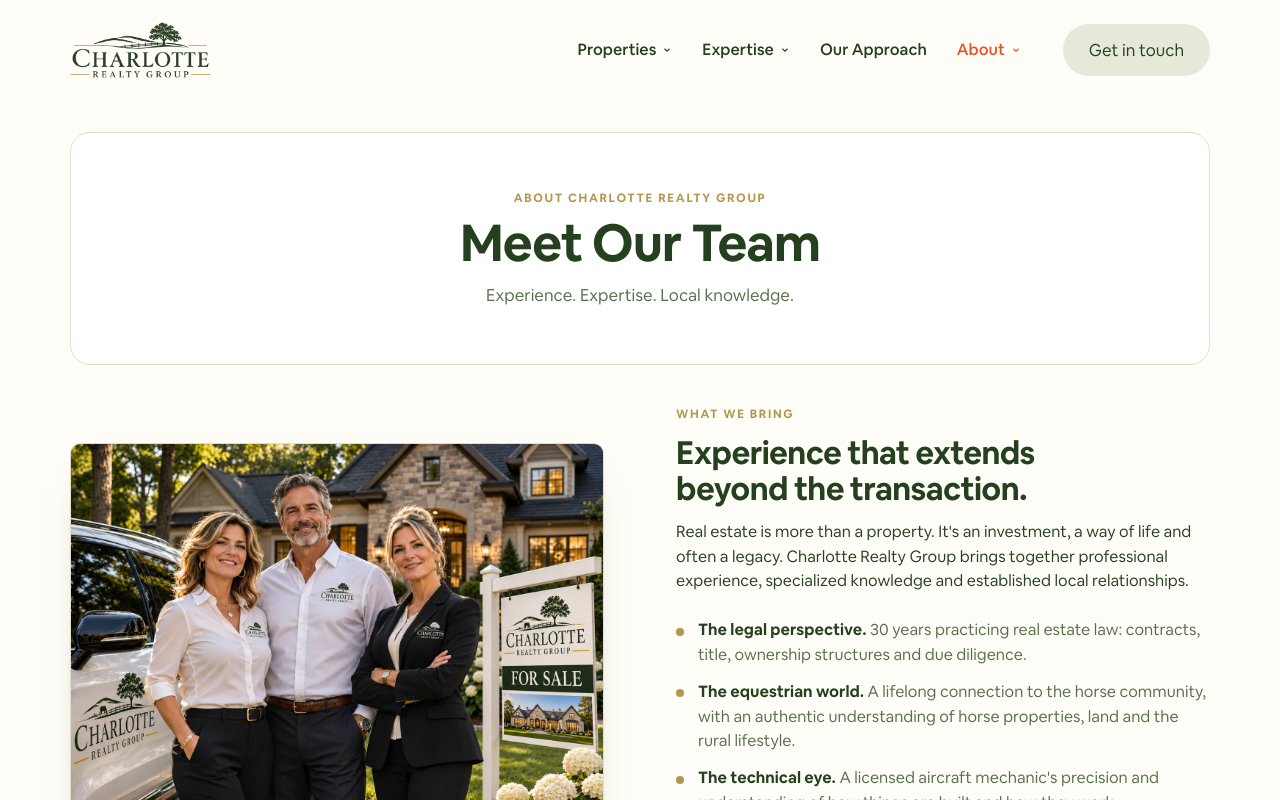
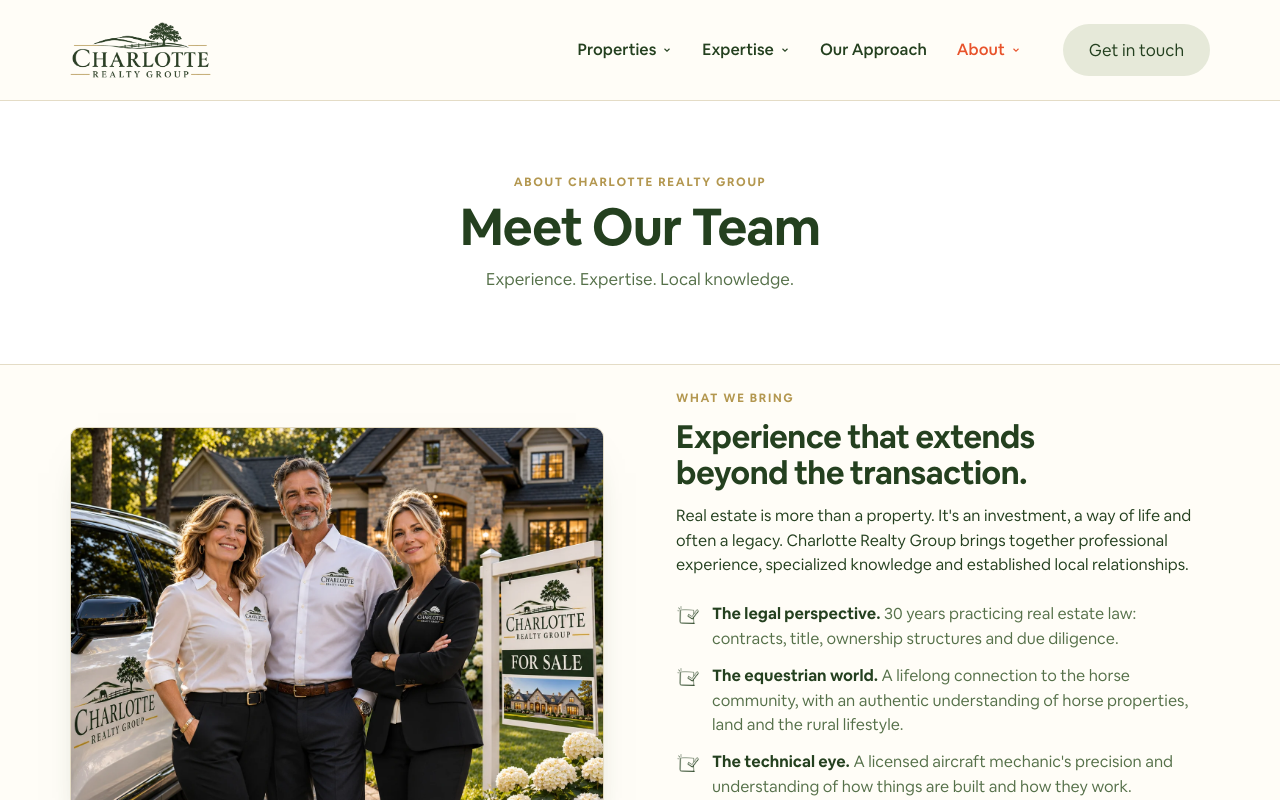
Before and after one commit to zazendesigns1/crc, a Next.js app: page /agents in a window 1280 px wide. Shown: the top 800 px of the page. Built offline with nearby package versions, Linux system fonts and the light colour scheme.

Commit message:
Full-width page title bands; checkmark bullets in brand green; card body text 15px
Co-Authored-By: Claude Opus 5.5 <noreply@anthropic.com>
Claude-Session: https://claude.ai/code/session_01Xsq23KtxJzc5kVVGjT4hLn

```diff
--- a/app/globals.css
+++ b/app/globals.css
@@ -1212,3 +1212,14 @@ footer.site .foot-links{row-gap:14px}
 .area-check{background:var(--forest)}
 /* Wider, shorter page-head intro */
 .page-head.agents-head p{max-width:760px}
+
+/* Page title areas: full width band (no rounded card, no side borders) */
+.page-head{background:#fff!important;border:0!important;border-top:1px solid var(--line)!important;border-bottom:1px solid var(--line)!important;padding:0!important;margin:0}
+.page-head > .wrap{background:none!important;border:0!important;border-radius:0!important;max-width:1180px;padding:72px 20px!important}
+@media (max-width:700px){.page-head > .wrap{padding:44px 20px!important}}
+/* Bullets: hand-drawn checkmark in brand green instead of gold dots */
+.brings li::before{top:.15em;left:-2px;width:22px;height:22px;border-radius:0;background:var(--forest);-webkit-mask:url(/icons/checkbox.png) center/contain no-repeat;mask:url(/icons/checkbox.png) center/contain no-repeat}
+.brings li{padding-left:34px}
+.brings li::before{left:0;top:.05em;width:24px;height:24px}.brings li{padding-left:36px}
+/* Card body text one size down (page titles unchanged) */
+.inv-card p,.v2approach-col p,.area-copy p{font-size:15px;line-height:1.6}
```
